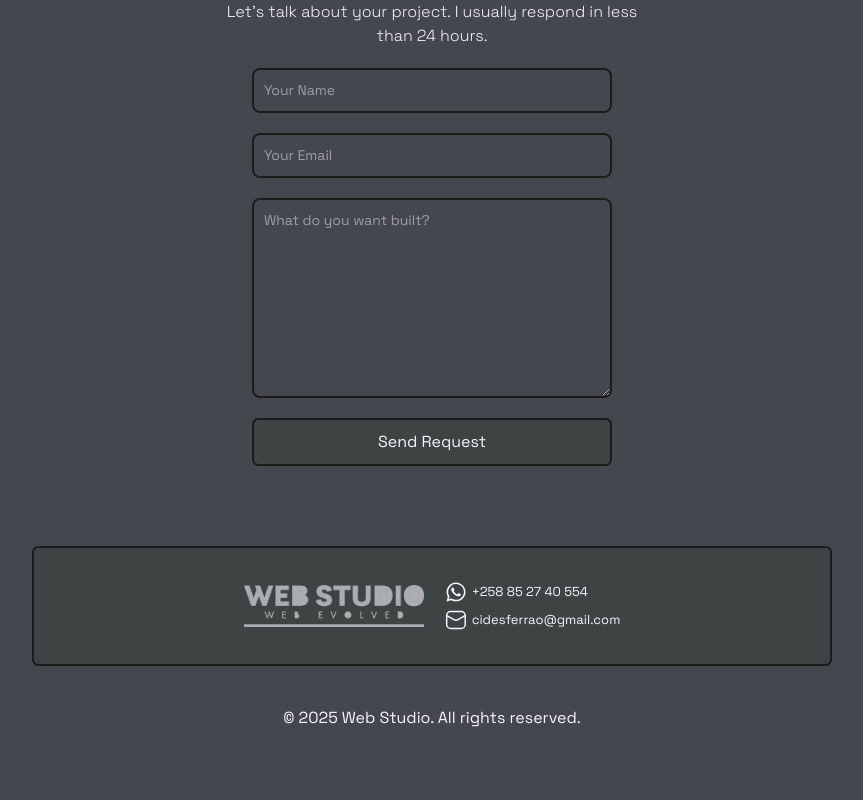
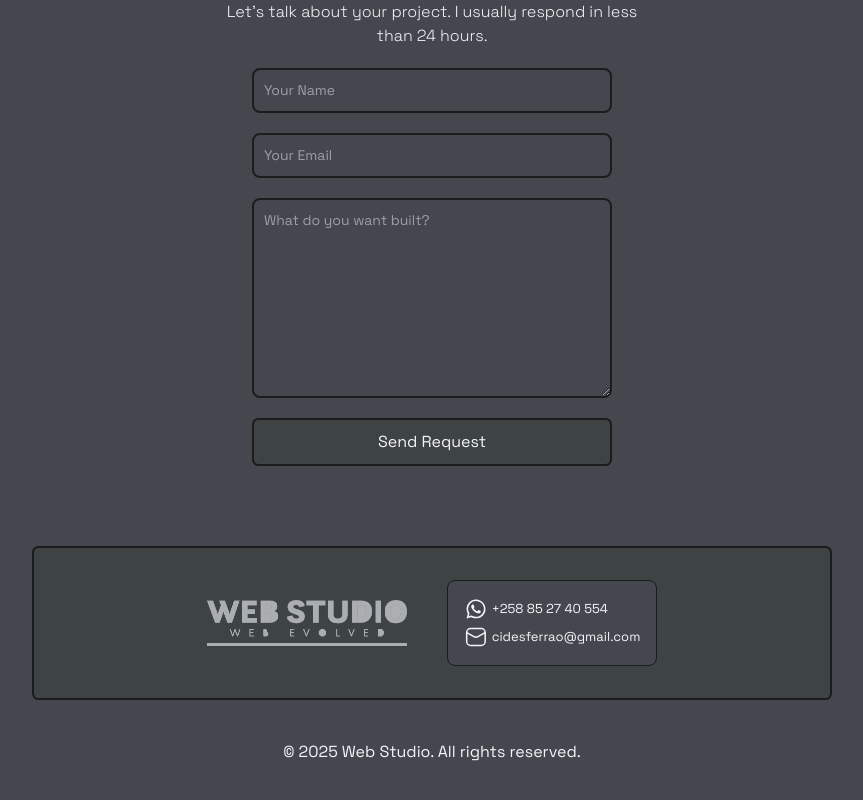
Before and after one commit to ArcidesFerrao/webstudio, a Next.js app: page / in a window 1280 px wide. Shown: the part 2197-2997 px from the top of the page, without its empty margins (208-1071 px from the left). Built offline with nearby package versions, Linux system fonts and the light colour scheme.

Commit message:
footer links redesign

```diff
--- a/src/app/components/Footer.tsx
+++ b/src/app/components/Footer.tsx
@@ -3,11 +3,11 @@ import Link from "next/link";
 
 export const Footer = () => (
   <section className="w-full">
-    <footer className="w-full flex items-center gap-5 justify-center py-8 my-10">
+    <footer className="w-full flex items-center gap-10 justify-center py-8 my-10">
       <div className="m-0">
         <Image
           src="/assets/logo-ws.png"
-          width={180}
+          width={200}
           height={100}
           alt="web studio logo"
         />
--- a/src/app/globals.css
+++ b/src/app/globals.css
@@ -212,6 +212,13 @@ a {
   border-radius: 4rem;
 }
 
+.footer-links {
+  background-color: var(--bg);
+  border: 1px solid var(--border-color);
+  padding: 1rem;
+  border-radius: 8px;
+}
+
 @media (max-width: 840px) and (min-width: 501px) {
   .homepage {
     max-width: 600px;
```
